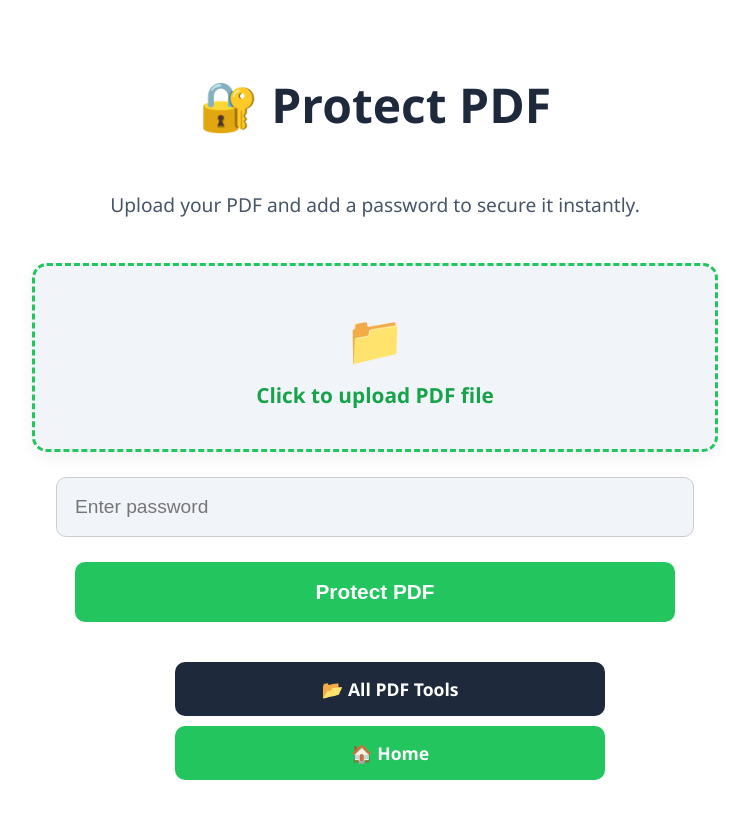
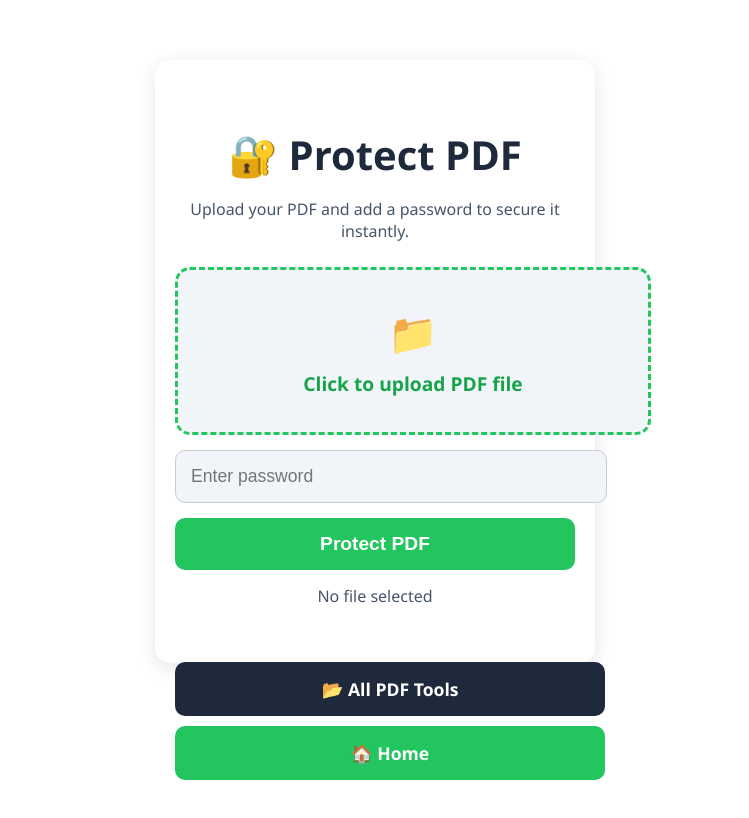
Before and after one commit to easyusehub/Protect-PDF, a plain HTML site: page protect.html in a window 1280 px wide. Shown: the whole page, without its empty margins (265-1014 px from the left). Drawn offline with Linux system fonts and the light colour scheme.

Commit message:
Update protect.html

```diff
--- a/protect.html
+++ b/protect.html
@@ -5,138 +5,142 @@
 <meta name="viewport" content="width=device-width, initial-scale=1.0">
 <title>Protect PDF | EasyUseHub</title>
 <style>
-body{
-  margin:0;
-  padding:0;
-  font-family:'Segoe UI',sans-serif;
-  background:#fff;
-  color:#1e293b;
-  min-height:100vh;
-  display:flex;
-  flex-direction:column;
-  align-items:center;
+body {
+    margin: 0;
+    font-family: 'Segoe UI', sans-serif;
+    background: #fff;
+    color: #1e293b;
+    display: flex;
+    flex-direction: column;
+    min-height: 100vh;
 }
 
-/* Container for main content */
-.container{
-  display:flex;
-  flex-direction:column;
-  align-items:center;
-  gap:25px;
-  max-width:600px;
-  width:90%;
-  padding:40px 20px;
-  text-align:center;
-  margin-bottom:120px; /* give space for fixed buttons */
+/* Main container, center of screen */
+.container {
+    width: 400px;
+    max-width: 90%;
+    margin: auto;
+    padding: 40px 20px;
+    text-align: center;
+    background: #fff;
+    border-radius: 15px;
+    box-shadow: 0 5px 20px rgba(0,0,0,0.1);
+    margin-top: 60px; /* space from top */
+    margin-bottom: 200px; /* space for fixed buttons */
 }
 
-h1{
-  font-size:3rem;
-  margin-bottom:10px;
+/* Titles */
+h1 {
+    font-size: 2.5rem;
+    margin-bottom: 10px;
 }
-.subtitle{
-  font-size:1.2rem;
-  color:#475569;
+.subtitle {
+    font-size: 1rem;
+    color: #475569;
+    margin-bottom: 25px;
 }
 
-.upload{
-  width:100%;
-  padding:40px;
-  border:3px dashed #22c55e;
-  border-radius:15px;
-  background:#f1f5f9;
-  cursor:pointer;
-  font-size:1.3rem;
-  font-weight:bold;
-  color:#16a34a;
-  display:flex;
-  flex-direction:column;
-  align-items:center;
-  justify-content:center;
-  gap:10px;
-  transition:.3s;
-  box-shadow:0 6px 15px rgba(0,0,0,0.05);
+/* Upload box */
+.upload {
+    width: 100%;
+    padding: 35px;
+    border: 3px dashed #22c55e;
+    border-radius: 15px;
+    background: #f1f5f9;
+    cursor: pointer;
+    font-size: 1.2rem;
+    font-weight: bold;
+    color: #16a34a;
+    display: flex;
+    flex-direction: column;
+    align-items: center;
+    justify-content: center;
+    gap: 10px;
+    transition: 0.3s;
 }
-.upload:hover{
-  background:#e6f4ea;
-  transform:translateY(-3px);
-  box-shadow:0 10px 25px rgba(0,0,0,0.15);
+.upload:hover {
+    background: #e6f4ea;
+    transform: translateY(-2px);
+    box-shadow: 0 10px 25px rgba(0,0,0,0.15);
 }
-.upload-icon{
-  font-size:3rem;
+.upload-icon {
+    font-size: 2.5rem;
 }
 
-input[type="password"]{
-  width:100%;
-  padding:18px;
-  font-size:1.2rem;
-  border-radius:10px;
-  border:1px solid #ccc;
-  background:#f1f5f9;
-  color:#1e293b;
+/* Input & Button */
+input[type="password"] {
+    width: 100%;
+    padding: 15px;
+    font-size: 1.1rem;
+    border-radius: 10px;
+    border: 1px solid #ccc;
+    background: #f1f5f9;
+    color: #1e293b;
+    margin-top: 15px;
 }
 
-button{
-  width:100%;
-  padding:18px;
-  font-size:1.3rem;
-  border:none;
-  border-radius:10px;
-  background:#22c55e;
-  color:white;
-  font-weight:bold;
-  cursor:pointer;
-  transition:.3s;
+button {
+    width: 100%;
+    padding: 15px;
+    font-size: 1.2rem;
+    border: none;
+    border-radius: 10px;
+    background: #22c55e;
+    color: #fff;
+    font-weight: bold;
+    cursor: pointer;
+    margin-top: 15px;
+    transition: 0.3s;
 }
-button:hover{
-  background:#16a34a;
-  transform:translateY(-2px);
-  box-shadow:0 6px 20px rgba(0,0,0,0.2);
+button:hover {
+    background: #16a34a;
 }
 
-#status{
-  font-size:1.2rem;
-  color:#475569;
+/* Status text */
+#status {
+    font-size: 1rem;
+    color: #475569;
+    margin-top: 15px;
 }
 
-/* Bottom buttons fixed */
-.bottom-buttons{
-  position:fixed;
-  bottom:20px;
-  display:flex;
-  flex-direction:column;
-  gap:10px;
-  width:90%;
-  max-width:400px;
-  left:50%;
-  transform:translateX(-50%);
-  z-index:1000;
+/* Bottom buttons fixed & stacked */
+.bottom-buttons {
+    position: fixed;
+    bottom: 20px;
+    left: 50%;
+    transform: translateX(-50%);
+    display: flex;
+    flex-direction: column;
+    gap: 10px;
+    width: 90%;
+    max-width: 400px;
+    z-index: 1000;
 }
 
-.bottom-buttons a{
-  width:100%;
-  text-align:center;
-  padding:15px;
-  font-size:1.1rem;
-  font-weight:bold;
-  border-radius:10px;
-  text-decoration:none;
-  color:#fff;
-  transition:.3s;
+.bottom-buttons a {
+    width: 100%;
+    text-align: center;
+    padding: 15px;
+    font-size: 1.1rem;
+    font-weight: bold;
+    border-radius: 10px;
+    text-decoration: none;
+    color: #fff;
+    transition: 0.3s;
 }
 
-.all-tools{
-  background:#1e293b;
+.all-tools {
+    background: #1e293b;
 }
-.all-tools:hover{
-  background:#3b82f6;
+.all-tools:hover {
+    background: #3b82f6;
 }
 
-.home-btn{
-  background:#22c55e;
+.home-btn {
+    background: #22c55e;
 }
-.home-btn:hover{
-  background:#16a34a;
+.home-btn:hover {
+    background: #16a34a;
 }
 </style>
 </head>
```
Lines whose indentation alone changed are shown as unchanged.
